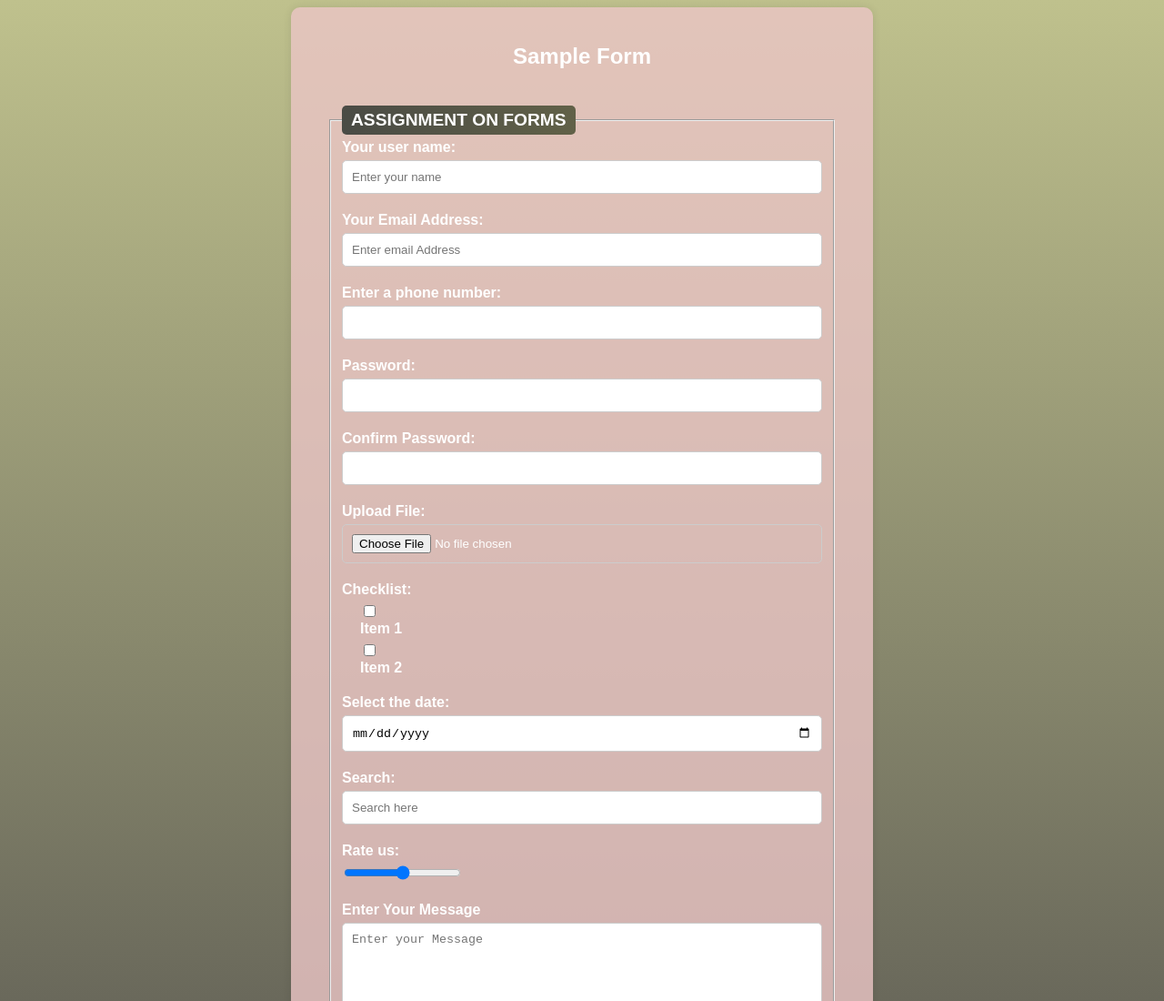
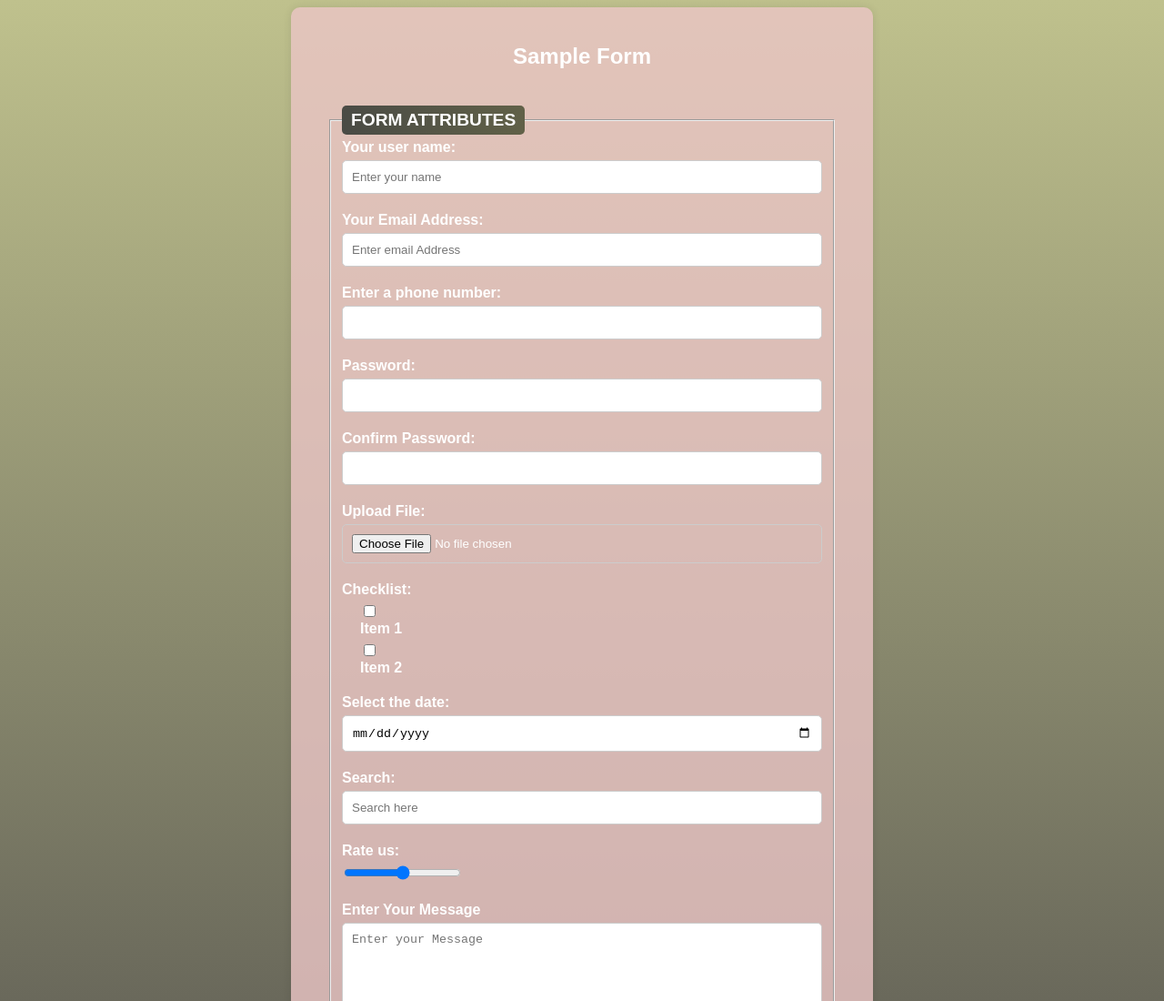
Before and after one commit to Daniel-Kav/Html-forms, a plain HTML site: page index.html in a window 1280 px wide. Shown: the top 1100 px of the page at 91% size. Drawn offline with Linux system fonts and the light colour scheme.

Commit message:
modified the legend

```diff
--- a/index.html
+++ b/index.html
@@ -13,7 +13,7 @@
         <h2 class="title">Sample Form</h2>
         <form action="" class="form">
             <fieldset>
-                <legend class="legend">ASSIGNMENT ON FORMS</legend>
+                <legend class="legend">FORM ATTRIBUTES</legend>
                 <div class="form-group">
                     <label for="name">Your user name:</label>
                     <input type="text" id="name" name="name" placeholder="Enter your name" pattern="[A-Za-z]{3,}"
```
